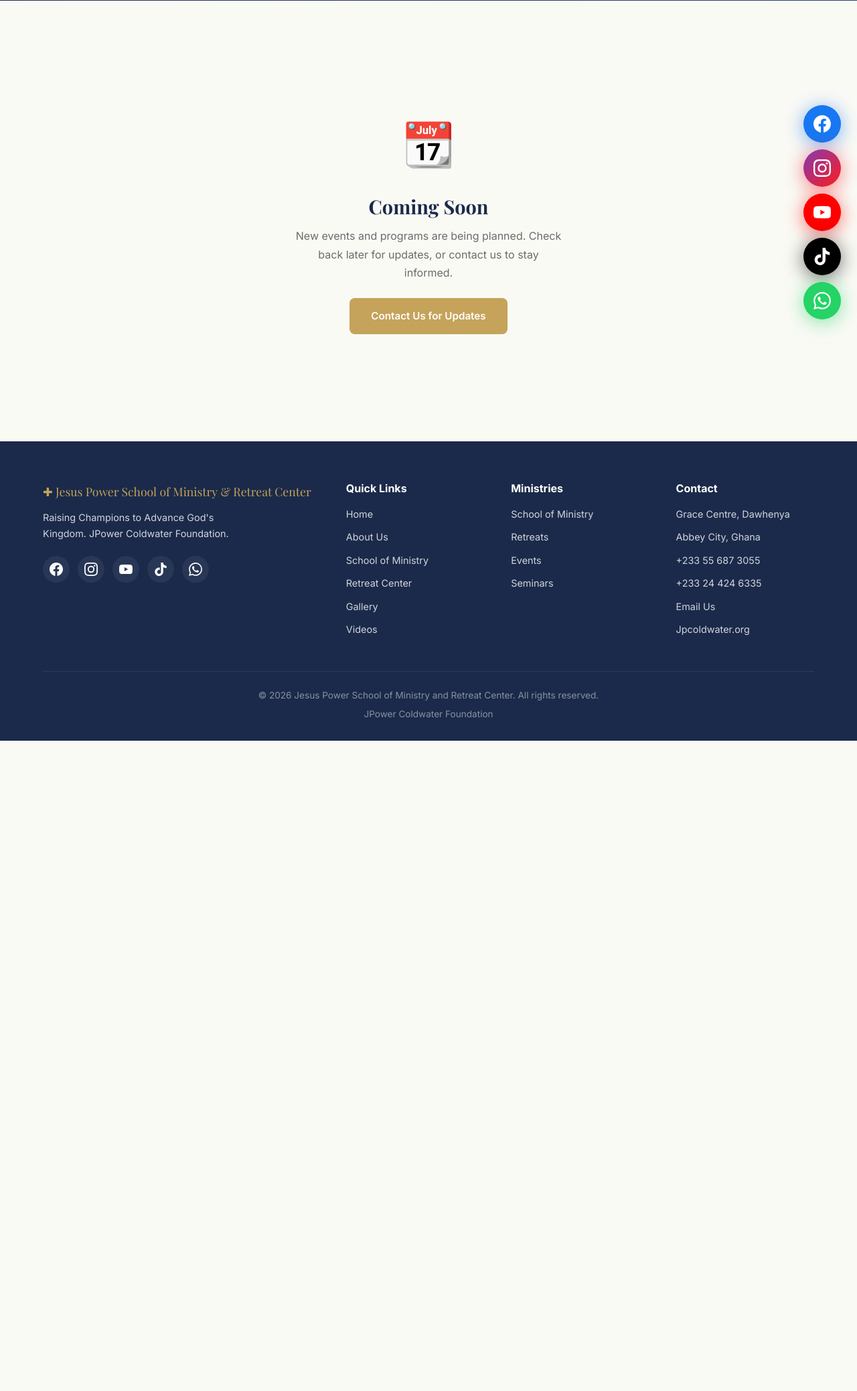
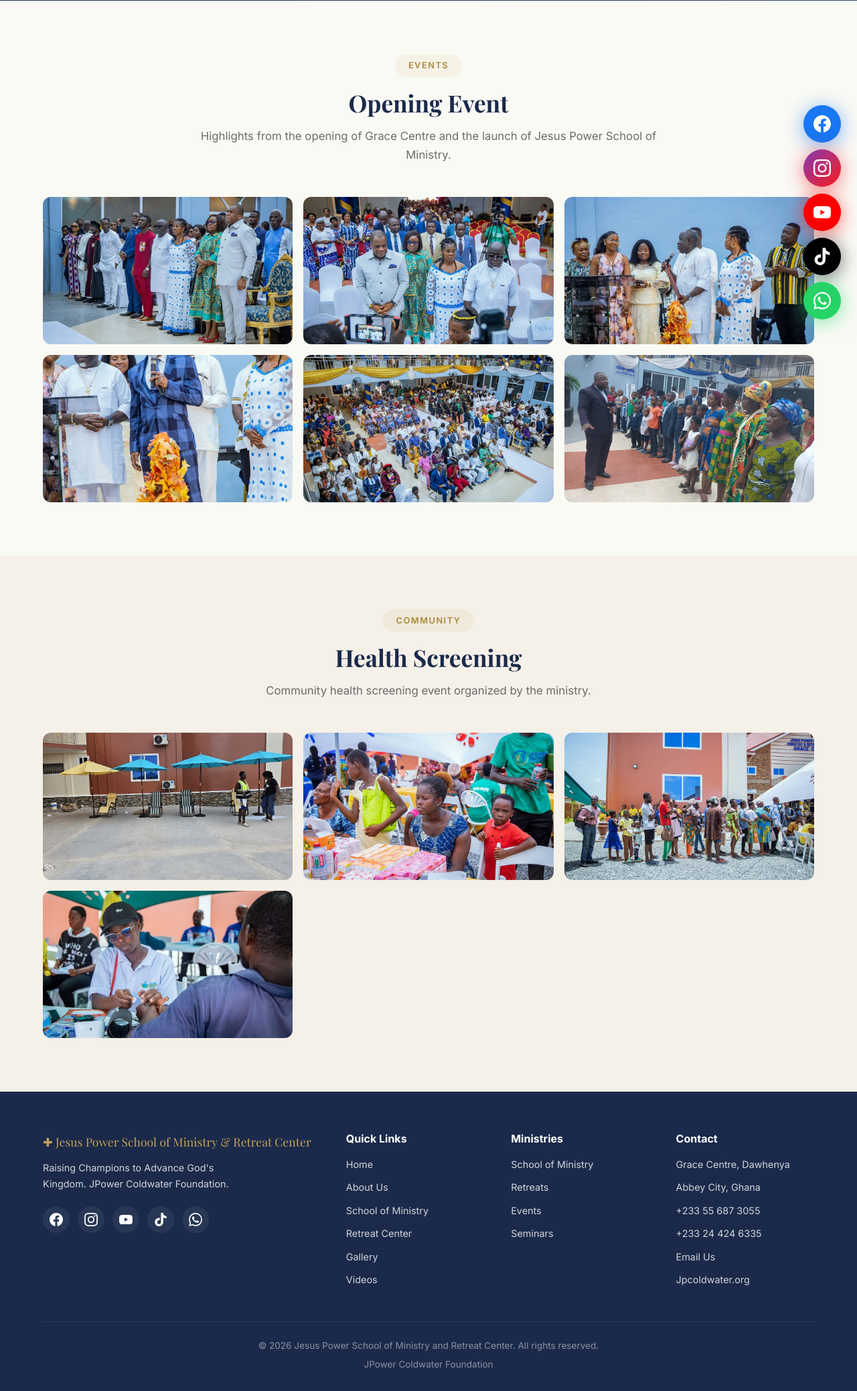
Before and after one commit to Ayonotx/JesusPowerMinistry, a PHP site: page /events.html in a window 1280 px wide. Shown: the part 299-2376 px from the top of the page at 67% size. Before the commit the page ends 1405 px from the top, so only its background shows below. Run offline with PHP 8.4, Linux system fonts and the light colour scheme.

Commit message:
Add new lecturer, reduce dining hall photos, add events page

```diff
--- a/assets/css/style.css
+++ b/assets/css/style.css
@@ -271,6 +271,9 @@ h1, h2, h3, h4 { font-family: 'Playfair Display', Georgia, serif; font-weight: 7
 .events-empty-icon { font-size: 4rem; margin-bottom: 20px; }
 .events-empty h3 { font-size: 1.8rem; color: var(--navy); margin-bottom: 12px; }
 .events-empty p { color: var(--text-light); max-width: 400px; margin: 0 auto 24px; }
+.events-grid { display: grid; grid-template-columns: repeat(3, 1fr); gap: 16px; }
+.events-grid img { width: 100%; height: 220px; object-fit: cover; border-radius: var(--radius); box-shadow: var(--shadow-sm); transition: var(--transition); cursor: pointer; }
+.events-grid img:hover { transform: scale(1.03); box-shadow: var(--shadow); }
 
 /* ==== CONTACT PAGE ==== */
 .contact-grid { display: grid; grid-template-columns: 1fr 1fr; gap: 60px; }
@@ -337,12 +340,14 @@ h1, h2, h3, h4 { font-family: 'Playfair Display', Georgia, serif; font-weight: 7
   .programs-grid { grid-template-columns: 1fr 1fr; }
   .footer-grid { grid-template-columns: 1fr 1fr; }
   .retreat-photos { grid-template-columns: repeat(2, 1fr); }
+  .events-grid { grid-template-columns: repeat(2, 1fr); }
   .videos-grid { grid-template-columns: 1fr; }
   .contact-info { grid-template-columns: 1fr 1fr; }
   .values-grid { grid-template-columns: 1fr 1fr; }
 }
 
 @media (max-width: 768px) {
+  .events-grid img { height: 180px; }
   .nav-menu {
     display: none; position: fixed; top: 56px; left: 0; right: 0;
     background: var(--navy); flex-direction: column; padding: 16px;
@@ -359,6 +364,7 @@ h1, h2, h3, h4 { font-family: 'Playfair Display', Georgia, serif; font-weight: 7
   .gallery-grid { grid-template-columns: repeat(2, 1fr); }
   .programs-grid { grid-template-columns: 1fr; }
   .retreat-photos { grid-template-columns: 1fr; }
+  .events-grid { grid-template-columns: 1fr; }
   .footer-grid { grid-template-columns: 1fr; }
   .contact-info { grid-template-columns: 1fr; }
   .banner-content { flex-direction: column; }
--- a/events.html
+++ b/events.html
@@ -48,11 +48,34 @@
 
   <section class="section">
     <div class="container">
-      <div class="events-empty">
-        <div class="events-empty-icon">&#128198;</div>
-        <h3>Coming Soon</h3>
-        <p>New events and programs are being planned. Check back later for updates, or contact us to stay informed.</p>
-        <a href="contact.html" class="btn btn-primary">Contact Us for Updates</a>
+      <div class="section-header">
+        <span class="section-tag">Events</span>
+        <h2 class="section-title">Opening Event</h2>
+        <p class="section-desc">Highlights from the opening of Grace Centre and the launch of Jesus Power School of Ministry.</p>
+      </div>
+      <div class="events-grid">
+        <img loading="lazy" src="assets/img/optimized/event-opening-event-1.jpg" alt="Opening Event">
+        <img loading="lazy" src="assets/img/optimized/event-opening-event-2.jpg" alt="Opening Event">
+        <img loading="lazy" src="assets/img/optimized/event-opening-event-3.jpg" alt="Opening Event">
+        <img loading="lazy" src="assets/img/optimized/event-opening-event-4.jpg" alt="Opening Event">
+        <img loading="lazy" src="assets/img/optimized/event-opening-event-5.jpg" alt="Opening Event">
+        <img loading="lazy" src="assets/img/optimized/event-opening-event-6.jpg" alt="Opening Event">
+      </div>
+    </div>
+  </section>
+
+  <section class="section" style="background: var(--warm);">
+    <div class="container">
+      <div class="section-header">
+        <span class="section-tag">Community</span>
+        <h2 class="section-title">Health Screening</h2>
+        <p class="section-desc">Community health screening event organized by the ministry.</p>
+      </div>
+      <div class="events-grid">
+        <img loading="lazy" src="assets/img/optimized/event-helth-screening-evnt-1.jpg" alt="Health Screening">
+        <img loading="lazy" src="assets/img/optimized/event-helth-screening-evnt-2.jpg" alt="Health Screening">
+        <img loading="lazy" src="assets/img/optimized/event-helth-screening-evnt-3.jpg" alt="Health Screening">
+        <img loading="lazy" src="assets/img/optimized/event-helth-screening-evnt-4.jpg" alt="Health Screening">
       </div>
     </div>
   </section>
--- a/ministry.html
+++ b/ministry.html
@@ -300,6 +300,12 @@
           <span class="lecturer-title">Senior Lecturer</span>
           <p class="lecturer-courses"><strong>Courses:</strong> GU &amp; PML Programs</p>
         </div>
+        <div class="lecturer-card">
+          <img src="assets/img/school/lecturer-otoo-lartey.jpg" alt="Rev. Christiana Otoo Lartey" loading="lazy">
+          <h3>Rev. Christiana Otoo Lartey</h3>
+          <span class="lecturer-title">Assistant Dean</span>
+          <p class="lecturer-courses"><strong>Courses:</strong> GU &amp; PML Programs</p>
+        </div>
       </div>
     </div>
   </section>
```
Also changed, not shown: gallery.html (+1 -20 lines), School of Ministries/Lecturers/Rev. Christiana Otoo Lartey Assistant Dean GU&PML.jpeg (added), assets/img/optimized/event-helth-screening-evnt-1.jpg (added), assets/img/optimized/event-helth-screening-evnt-2.jpg (added), assets/img/optimized/event-helth-screening-evnt-3.jpg (added), assets/img/optimized/event-helth-screening-evnt-4.jpg (added), assets/img/optimized/event-opening-event-1.jpg (added), assets/img/optimized/event-opening-event-2.jpg (added), assets/img/optimized/event-opening-event-3.jpg (added), assets/img/optimized/event-opening-event-4.jpg (added), assets/img/optimized/event-opening-event-5.jpg (added), assets/img/optimized/event-opening-event-6.jpg (added), assets/img/school/lecturer-otoo-lartey.jpg (added).
